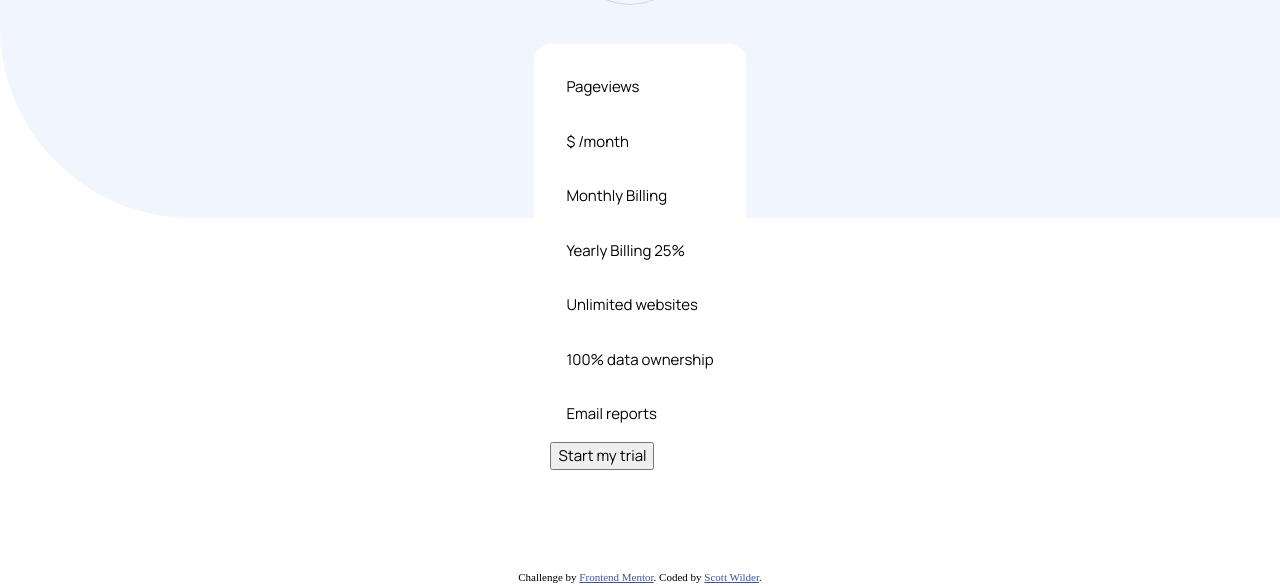
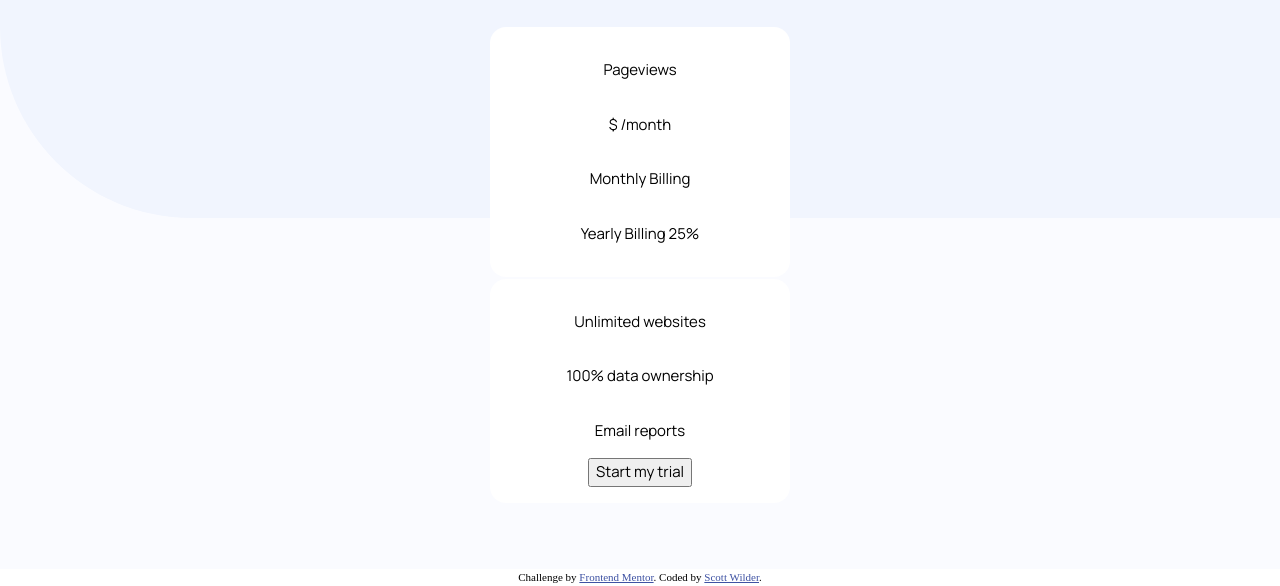
Before and after one commit to Scott-Wilder/fem-interactive-pricing-component, a plain HTML site: page index.html in a window 1280 px wide. Shown: the part 231-817 px from the top of the page. Drawn offline with Linux system fonts and the light colour scheme.

Commit message:
style: Feature and updates related to styling

```diff
--- a/index.html
+++ b/index.html
@@ -34,11 +34,13 @@
         <p>No credit card required.</p>
       </div>
       <article class="hero">
-        <div class="hero-background">
+        <div class="hero-background-top">
           <p>Pageviews</p>
           <p>$ /month</p>
           <p>Monthly Billing</p>
           <p>Yearly Billing 25%</p>
+        </div>
+        <div class="hero-background-bottom">
           <p>Unlimited websites</p>
           <p>100% data ownership</p>
           <p>Email reports</p>
--- a/styles.css
+++ b/styles.css
@@ -79,6 +79,7 @@ select {
 
 /*Mobile View*/
 main {
+  background-color: hsl(230, 100%, 99%);
   background-image: url(images/bg-pattern.svg);
   background-repeat: no-repeat;
   min-height: 100vh;
@@ -101,11 +102,26 @@ main {
 }
 .hero {
   padding-top: 2rem;
+  min-width: 300px;
 }
-.hero-background {
+.hero-background-top {
   background-color: hsl(0, 0%, 100%);
   padding: 1rem;
   border-radius: 16px;
+  margin-bottom: 0.1rem;
+  display: flex;
+  flex-direction: column;
+  align-items: center;
+  justify-content: center;
+}
+.hero-background-bottom {
+  background-color: hsl(0, 0%, 100%);
+  padding: 1rem;
+  border-radius: 16px;
+  display: flex;
+  flex-direction: column;
+  align-items: center;
+  justify-content: center;
 }
 .hero p {
   padding: 1rem;
```
